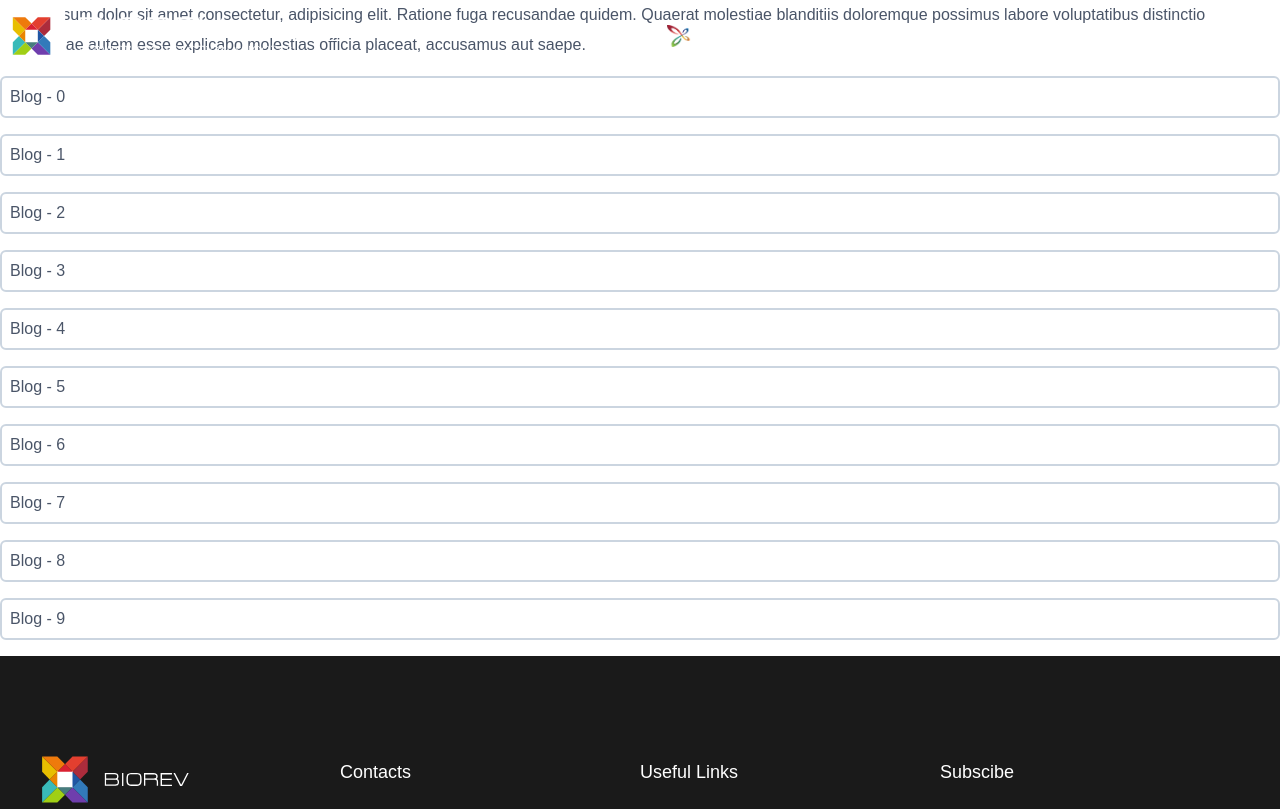
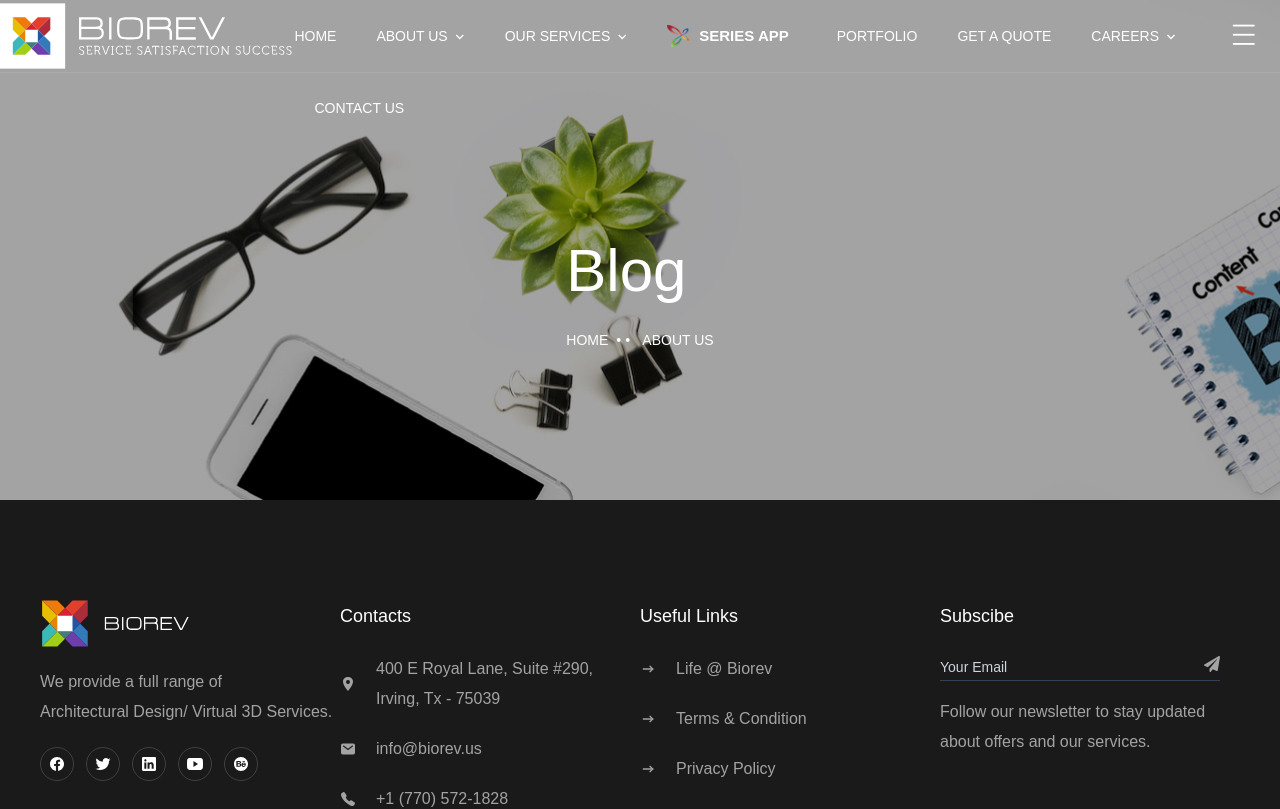
Before and after one commit to sakilbiorev/biorevnext, a Next.js app: page /blog in a window 1280 px wide. Shown: the top 809 px of the page. Built offline with nearby package versions, Linux system fonts and the light colour scheme.

Commit message:
general changes

```diff
--- a/src/libs/data/MainMenuData.tsx
+++ b/src/libs/data/MainMenuData.tsx
@@ -10,19 +10,19 @@ const MainMenuData: MenuItem[] = [
   {
     id: 2,
     label: 'About us',
-    url: '/about/',
+    url: '/about',
     isExternal: false,
     children: [
       {
         id: 3,
         label: 'Company',
-        url: '',
+        url: '/company',
         isExternal: false,
       },
       {
         id: 4,
         label: 'Our blogs',
-        url: '',
+        url: '/blog',
         isExternal: false,
       },
       {
--- a/src/pages/blog.tsx
+++ b/src/pages/blog.tsx
@@ -1,26 +1,27 @@
-import Link from 'next/link';
-
+import HeaderBannerSection from '@/components/HeaderBannerSection';
 import { Meta } from '@/layouts/Meta';
+import type { HeaderBanner } from '@/libs/interfaces';
 import { Main } from '@/templates/Main';
 
-const Blog = () => (
-  <Main meta={<Meta title="Lorem ipsum" description="Lorem ipsum" />}>
-    <p>
-      Lorem ipsum dolor sit amet consectetur, adipisicing elit. Ratione fuga
-      recusandae quidem. Quaerat molestiae blanditiis doloremque possimus labore
-      voluptatibus distinctio recusandae autem esse explicabo molestias officia
-      placeat, accusamus aut saepe.
-    </p>
+const Blog = () => {
+  const headerBannerData: HeaderBanner = {
+    title: 'Blog',
+    BgImgURL: '/images/HeaderBanner/banner-blogs.jpg',
+  };
+  return (
+    <Main meta={<Meta title="Lorem ipsum" description="Lorem ipsum" />}>
+      <HeaderBannerSection headerBannerData={headerBannerData} />
 
-    {Array.from(Array(10).keys()).map((elt) => (
+      {/* {Array.from(Array(10).keys()).map((elt) => (
       <div
         className="my-4 w-full rounded-md border-2 border-gray-400 px-2 py-1"
         key={elt}
       >
         <Link href={`/blog/blog-${elt}`}>{`Blog - ${elt}`}</Link>
       </div>
-    ))}
-  </Main>
-);
+    ))} */}
+    </Main>
+  );
+};
 
 export default Blog;
```
Also changed, not shown: public/images/HeaderBanner/banner-blogs.jpg (added).
